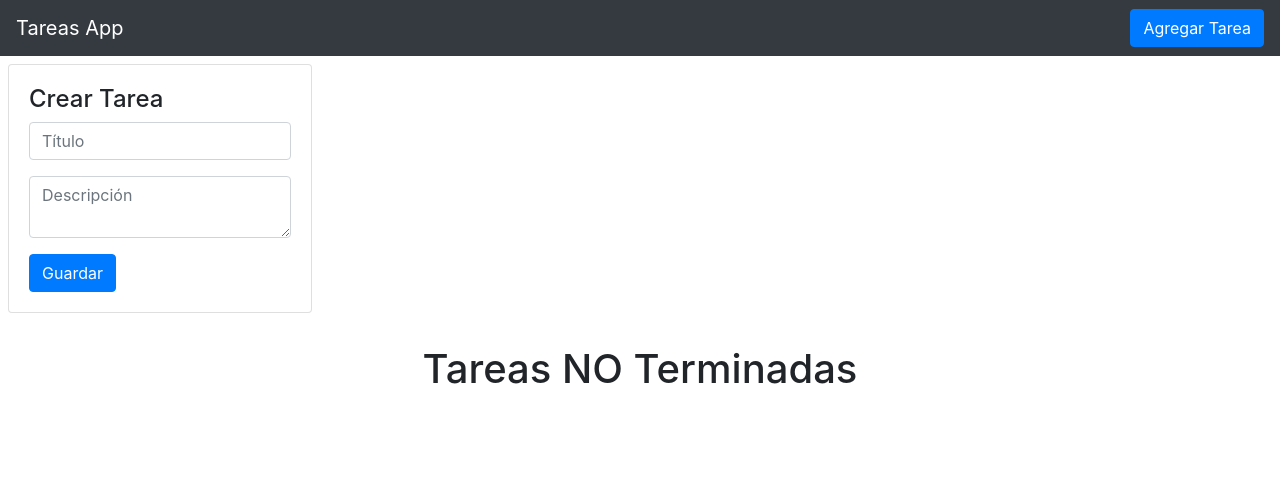
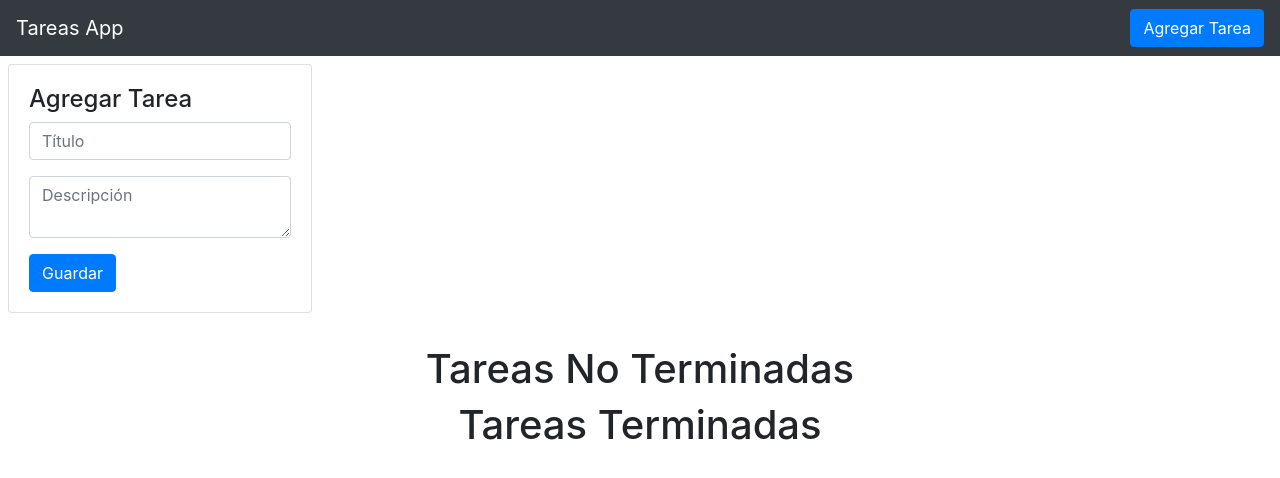
Before and after one commit to fransempe/cursoReact-TareasApp, a React (Create React App) app: page / in a window 1280 px wide. Shown: the top 478 px of the page. Built offline with nearby package versions, Linux system fonts and the light colour scheme.

Commit message:
Editar tareas y mostrar listado de Finalizadas

```diff
--- a/src/App.js
+++ b/src/App.js
@@ -7,67 +7,112 @@ import AgregarTareas from './Components/AgregarTareas';
 
 class App extends React.Component {
 
-  constructor(){
+  constructor() {
     super();
     this.state = {
       formValues: {
+        id: null,
         titulo: "",
-        descripcion: "",
+        descripcion: ""
       },
-      tareas:[]
+      tareas: []
     }
-
     this.handleChangeForm = this.handleChangeForm.bind(this);
   }
 
   handleChangeForm(e) {
     const { name, value } = e.target;
 
-      this.setState( {
+    this.setState({
       formValues: {
-              ...this.state.formValues ,
-              [name] : value
+        ...this.state.formValues,
+        [name]: value
       }
     })
   }
 
   handleAddTask = () => {
-    const {titulo , descripcion} = this.state.formValues
+    const { id, titulo, descripcion } = this.state.formValues
     const nuevaListaTareas = this.state.tareas
+    //Si no es null el ID es porque es para editar la tarea, sino, se da de alta.
+    if(id != null){
+      const nuevasTareas = nuevaListaTareas.map(tarea => {
+        if (tarea.id === id) {
+          tarea.titulo = titulo
+          tarea.descripcion = descripcion
+        }
+        return tarea
+      })
+      this.setState({ tareas: nuevasTareas })
+      this.limpioState()
+    } else {
         nuevaListaTareas.push({
           id: nuevaListaTareas.length,
           titulo: titulo,
           descripcion: descripcion,
           terminada: false
         })
-
-        this.setState({ tareas: nuevaListaTareas});
+        //Agrego la nueva lista de tareas al estado tareas.
+        this.setState({ tareas: nuevaListaTareas });
+        // Reseteo el estado de formValues para que se vacíen las cajas de texto.
+        this.limpioState()
+    }
   }
 
   handleFinishTask = id => {
-    const nuevasTareas = this.state.tareas.map( tarea => {
-      if (tarea.id === id ) {
+    const { tareas } = this.state
+    const nuevasTareas = tareas.map(tarea => {
+      if (tarea.id === id) {
         tarea.terminada = !tarea.terminada
       }
       return tarea
     })
-    this.setState({tareas: nuevasTareas})
+    this.setState({ tareas: nuevasTareas })
   }
 
-  render(){
+  handleEditTask = (id, titulo, descripcion) => {
+
+    this.setState({
+      formValues:
+      {
+        id: id,
+        titulo: titulo,
+        descripcion: descripcion
+      }
+    })
+
+  }
+
+  limpioState() {
+    this.setState({
+      formValues: { id: null, titulo: '', descripcion: '' }
+    })
+  }
+
+  render() {
     const { tareas } = this.state
     return (
       <div>
         <Nav />
         <AgregarTareas
-          handleChange={ this.handleChangeForm }
+          handleChange={this.handleChangeForm}
           formValues={this.state.formValues}
           onAddTask={this.handleAddTask}
         />
         <div className="container p-4">
           <ListaTareas
-                tareas={tareas.filter( tarea => tarea.terminada === false )}
+            tituloForm = {"No Terminadas"}
+            tareas={tareas.filter(tarea => tarea.terminada === false)}
             onFinishTask={this.handleFinishTask}
+            onEditTask={this.handleEditTask}
+            hide={false}
+          />
+          <ListaTareas
+            tituloForm = {"Terminadas"}
+            tareas={tareas.filter(tarea => tarea.terminada === true)}
+            onFinishTask={this.handleFinishTask}
+            onEditTask={this.handleEditTask}
+            hide={true}
           />
         </div>
       </div>
--- a/src/Components/AgregarTareas.js
+++ b/src/Components/AgregarTareas.js
@@ -9,9 +9,9 @@ class AgregarTareas extends Component {
 
     handleSubmit(e) {
         e.preventDefault();
-
-        this.props.onAddTask();
-
+        e.target.titulo.value = ""
+        e.target.descripcion.value = ""
+        this.props.onAddTask()
     }
 
     render() {
@@ -22,7 +22,7 @@ class AgregarTareas extends Component {
             <div className="col-md-3 p-2">
                 <div className="card card-body">
                     <form onSubmit={this.handleSubmit}>
-                        <h4>Crear Tarea</h4>
+                        <h4>Agregar Tarea</h4>
 
                         <div className="form-group">
                             <input
--- a/src/Components/ListaTareas.js
+++ b/src/Components/ListaTareas.js
@@ -1,17 +1,14 @@
 import React, { Component } from 'react'
 
 class ListaTareas extends Component {
-    constructor( props ) {
-        super( props );
 
-    }
 
     render() {
         const { tareas } = this.props
 
         return (
             <div>
-                <h1 className="text-center">Tareas NO Terminadas</h1>
+                <h1 className="text-center">Tareas {this.props.tituloForm}</h1>
                 <div className="row">
                     {
                         tareas.map(tarea => (
@@ -24,8 +21,11 @@ class ListaTareas extends Component {
                                         <p>{tarea.descripcion}</p>
                                     </div>
 
-                                    <div className="card-footer">
-                                        <button  className="btn btn-primary" >
+                                    <div className="card-footer" hidden={this.props.hide}>
+                                        <button
+                                            className="btn btn-primary"
+                                            onClick={this.props.onEditTask.bind(this, tarea.id, tarea.titulo, tarea.descripcion)}
+                                            >
                                             Editar
                                         </button>
                                         <button
```
Lines whose indentation alone changed are shown as unchanged.
